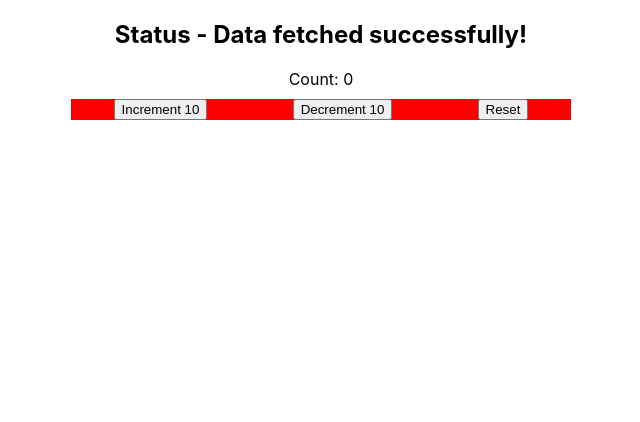
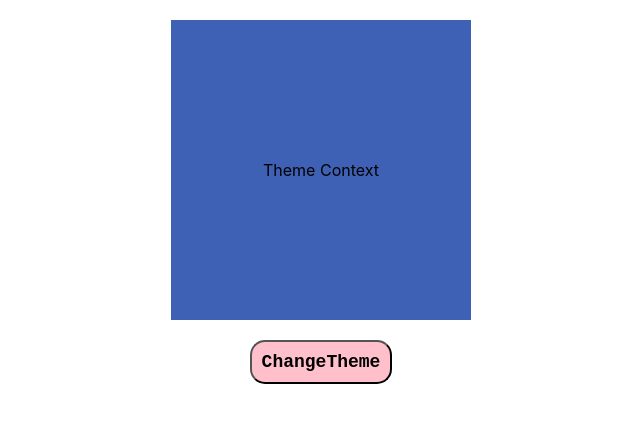
Before and after one commit to rajitha-srinath/react-typescript, a React (Create React App) app: page / in a window 1280 px wide. Shown: the top 422 px of the page, without its empty margins (319-959 px from the left). Built offline with nearby package versions, Linux system fonts and the light colour scheme.

Commit message:
useContext

```diff
--- a/src/App.tsx
+++ b/src/App.tsx
@@ -1,12 +1,13 @@
 import "./App.css";
-import { Counter } from "./components/state/Counter";
-import { Status } from "./components/Status";
+import { Box } from "./components/context/Box";
+import { ThemeContextProvider } from "./components/context/ThemeContext";
 
 function App() {
   return (
     <div className="App">
-      <Status status="success"/>
-      <Counter />
+      <ThemeContextProvider>
+        <Box />
+      </ThemeContextProvider>
     </div>
   );
 }
--- /dev/null
+++ b/src/components/context/Box.tsx
@@ -0,0 +1,48 @@
+import { useContext } from "react";
+import { ThemeContext } from "./ThemeContext";
+import { Theme } from "./Theme";
+
+export const Box = () => {
+  const context = useContext(ThemeContext);
+
+  if (!context) {
+    throw new Error("Box must be used within a ThemeContextProvider");
+  }
+
+  const { theme, toggleTheme } = context;
+  const currentTheme = theme === "light" ? Theme.light : Theme.dark;
+
+  return (
+    <>
+      <div
+        style={{
+          backgroundColor: currentTheme.main,
+          color: currentTheme.text,
+          width: "300px",
+          height: "300px",
+          margin: "20px auto",
+          justifyContent: "center",
+          alignItems: "center",
+          verticalAlign: "center",
+          display: "flex",
+        }}
+      >
+        <p>Theme Context</p>
+      </div>
+
+      <button
+        style={{
+          backgroundColor: "pink",
+          padding: "10px",
+          borderRadius: "15px",
+          fontFamily: "monospace",
+          fontWeight: "bold",
+          fontSize: "18px",
+        }}
+        onClick={toggleTheme}
+      >
+        ChangeTheme
+      </button>
+    </>
+  );
+};
--- /dev/null
+++ b/src/components/context/Theme.ts
@@ -0,0 +1,10 @@
+export const Theme = {
+  light: {
+    main: "#3f61b5",
+    text: "#000000",
+  },
+  dark: {
+    main: "#000000",
+    text: "#fff",
+  }
+};
--- /dev/null
+++ b/src/components/context/ThemeContext.tsx
@@ -0,0 +1,27 @@
+import { createContext, useState } from 'react'
+
+type ThemeContectProviderProps = {
+    children: React.ReactNode
+}
+
+type ThemeContextType = {
+    theme: 'light' | 'dark';
+    toggleTheme: () => void;
+}
+
+export const ThemeContext = createContext<ThemeContextType | undefined>(undefined);
+
+export const ThemeContextProvider = ({children}: ThemeContectProviderProps) => {
+    const [theme, setTheme] = useState<'light' | 'dark'>('light');
+
+    const toggleTheme = () => {
+        setTheme((prevTheme) => (prevTheme === 'light' ? 'dark' : 'light'))
+    }
+
+    const value: ThemeContextType = {
+        theme,
+        toggleTheme
+    }
+
+    return <ThemeContext.Provider value={value}>{children}</ThemeContext.Provider>
+}
```
